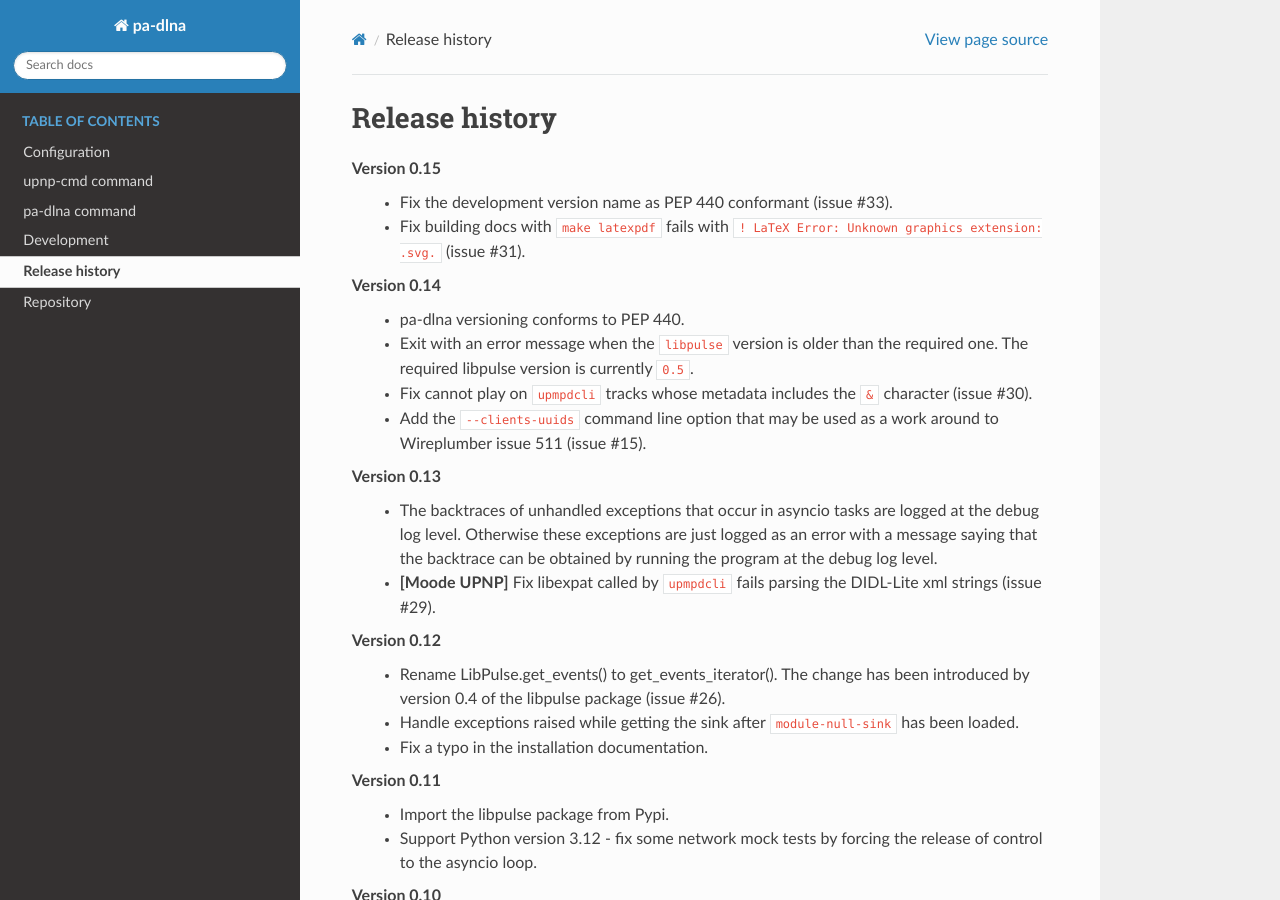
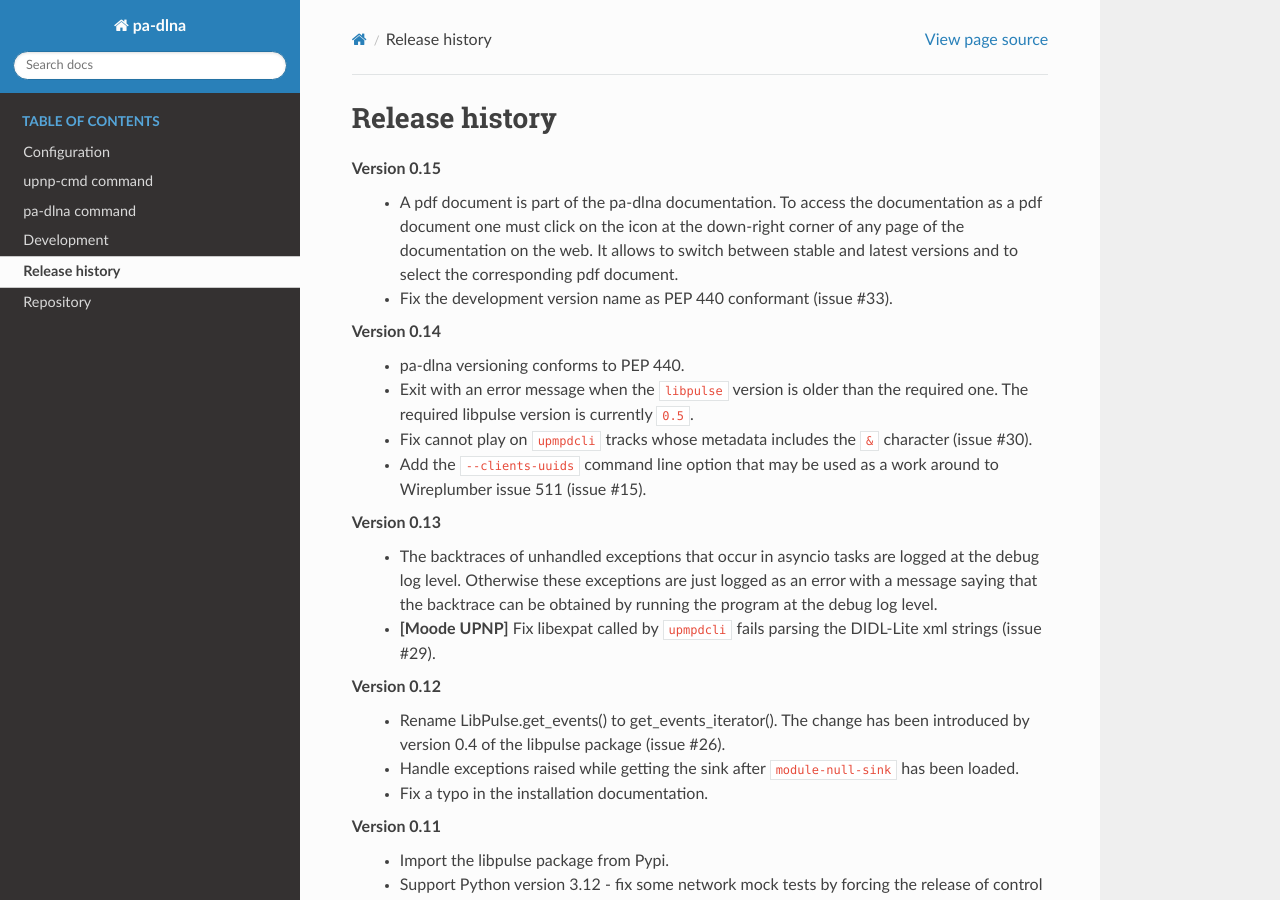
Before and after one commit to nacho692/pa-dlna-chromecast, a Sphinx documentation site: the page built from docs/source/history.rst, in a window 1280 px wide and 900 px high. Built offline with Sphinx 7.4.7 and the Read the Docs theme 3.1.0, drawn with Linux system fonts in a browser that asks for light colours; pages that are not in the unit, such as notebooks, are missing from menus.

Commit message:
Update development version name

```diff
--- a/docs/source/header.txt
+++ /dev/null
@@ -1,5 +0,0 @@
-pa-dlna |version|
-=================
-
-.. image:: _static/coverage.svg
-   :alt: pa-dlna test coverage
--- a/docs/source/history.rst
+++ b/docs/source/history.rst
@@ -2,9 +2,12 @@
 ===============
 
 Version 0.15
+  - A pdf document is part of the pa-dlna documentation. To access the
+    documentation as a pdf document one must click on the icon at the down-right
+    corner of any page of the documentation on the web. It allows to switch
+    between stable and latest versions and to select the corresponding pdf
+    document.
   - Fix the development version name as PEP 440 conformant (issue #33).
-  - Fix building docs with ``make latexpdf`` fails with ``! LaTeX Error: Unknown
-    graphics extension: .svg.`` (issue #31).
 
 Version 0.14
   - pa-dlna versioning conforms to PEP 440.
--- a/pa_dlna/__init__.py
+++ b/pa_dlna/__init__.py
@@ -2,7 +2,7 @@
 
 import sys
 
-__version__ = '0.14.post7'
+__version__ = '0.14.post10'
 MIN_PYTHON_VERSION = (3, 8)
 MIN_LIBPULSE_VERSION = '0.5'
 
```
